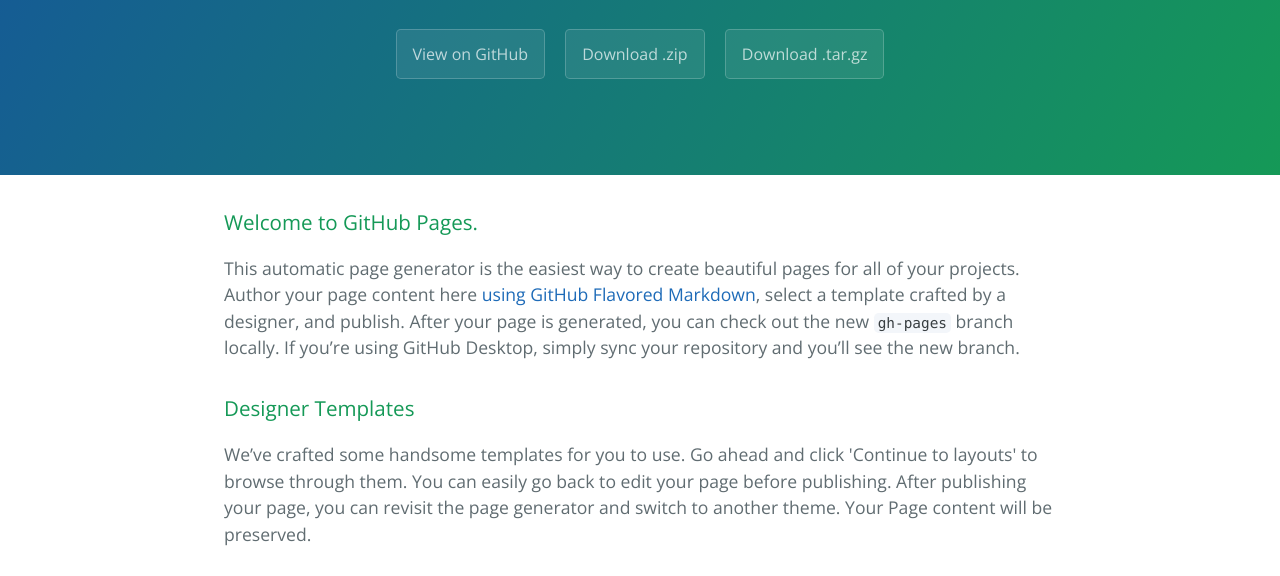
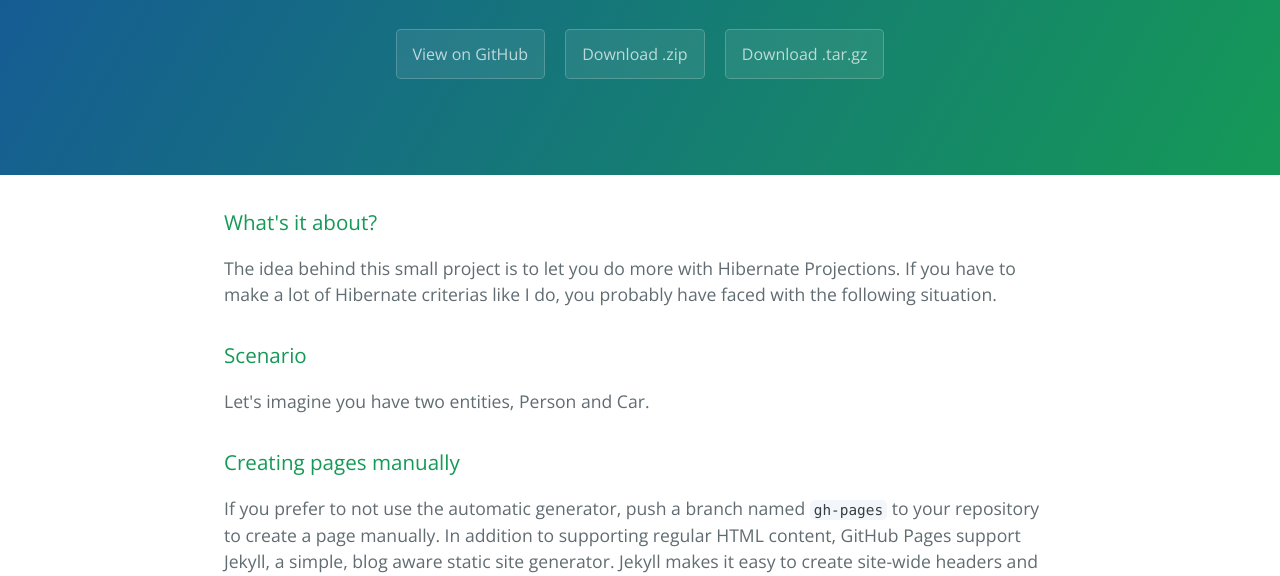
Before and after one commit to lucasctd/AliasToBeanResultTransformer, a plain HTML site: page index.html in a window 1280 px wide. Shown: the part 208-784 px from the top of the page. Drawn offline with nearby package versions, Linux system fonts and the light colour scheme.

Commit message:
Update index
Writing Projection Helper description.

```diff
--- a/index.html
+++ b/index.html
@@ -20,14 +20,15 @@
 
     <section class="main-content">
       <h3>
-<a id="welcome-to-github-pages" class="anchor" href="#welcome-to-github-pages" aria-hidden="true"><span aria-hidden="true" class="octicon octicon-link"></span></a>Welcome to GitHub Pages.</h3>
+<a id="welcome-to-github-pages" class="anchor" href="#welcome-to-github-pages" aria-hidden="true"><span aria-hidden="true" class="octicon octicon-link"></span></a>What's it about?</h3>
 
-<p>This automatic page generator is the easiest way to create beautiful pages for all of your projects. Author your page content here <a href="https://guides.github.com/features/mastering-markdown/">using GitHub Flavored Markdown</a>, select a template crafted by a designer, and publish. After your page is generated, you can check out the new <code>gh-pages</code> branch locally. If you’re using GitHub Desktop, simply sync your repository and you’ll see the new branch.</p>
+<p>The idea behind this small project is to let you do more with Hibernate Projections. If you have to make a lot of
+Hibernate criterias like I do, you probably have faced with the following situation.</p>
 
 <h3>
-<a id="designer-templates" class="anchor" href="#designer-templates" aria-hidden="true"><span aria-hidden="true" class="octicon octicon-link"></span></a>Designer Templates</h3>
+<a id="designer-templates" class="anchor" href="#designer-templates" aria-hidden="true"><span aria-hidden="true" class="octicon octicon-link"></span></a>Scenario</h3>
 
-<p>We’ve crafted some handsome templates for you to use. Go ahead and click 'Continue to layouts' to browse through them. You can easily go back to edit your page before publishing. After publishing your page, you can revisit the page generator and switch to another theme. Your Page content will be preserved.</p>
+<p>Let's imagine you have two entities, Person and Car. </p>
 
 <h3>
 <a id="creating-pages-manually" class="anchor" href="#creating-pages-manually" aria-hidden="true"><span aria-hidden="true" class="octicon octicon-link"></span></a>Creating pages manually</h3>
```
